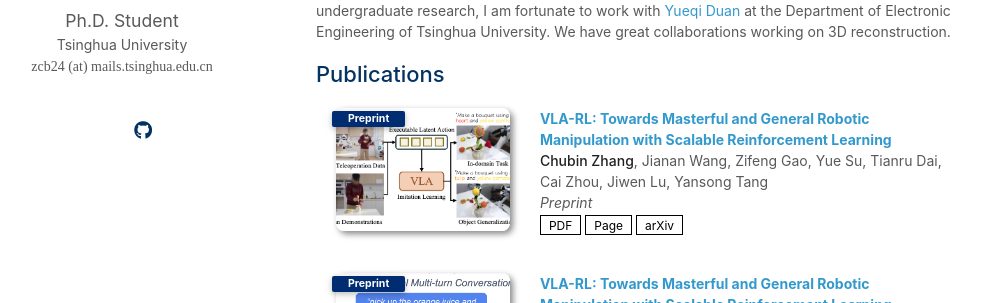
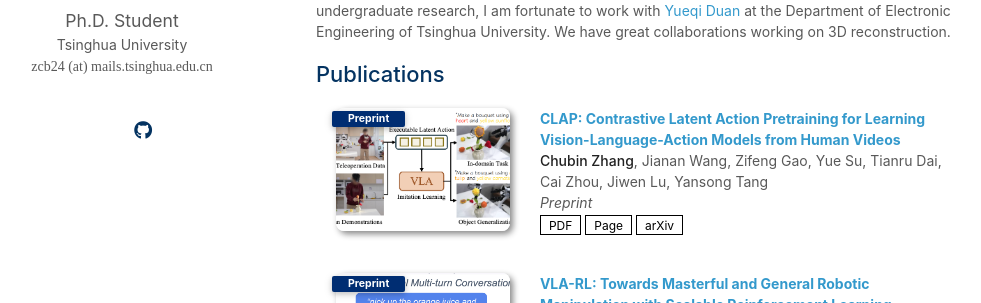
Before and after one commit to LinShan-Bin/linshan-bin.github.io, a Jekyll site: the page built from index.md, in a window 1280 px wide and 1362 px high. Shown: the part 280-583 px from the top of the window, without its empty margins (154-1135 px from the left). Built offline with Jekyll 4.4.1, drawn with Linux system fonts in a browser that asks for light colours; a style sheet for code colours, icons or effects is not loaded; our own code applies the rules of GitHub Pages for plain Markdown files.

Commit message:
Add: CLAP link

```diff
--- a/_data/publications.yml
+++ b/_data/publications.yml
@@ -1,5 +1,5 @@
 main:
-  - title: "VLA-RL: Towards Masterful and General Robotic Manipulation with Scalable Reinforcement Learning"
+  - title: "CLAP: Contrastive Latent Action Pretraining for Learning Vision-Language-Action Models from Human Videos"
     authors: <strong>Chubin Zhang</strong>, Jianan Wang, Zifeng Gao, Yue Su, Tianru Dai, Cai Zhou, Jiwen Lu, Yansong Tang
     conference_short: Preprint
     conference: Preprint
```
